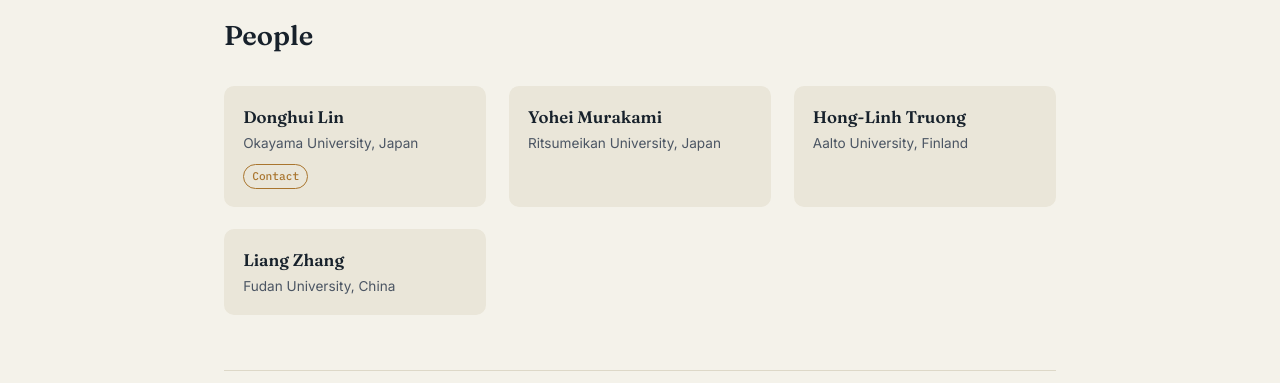
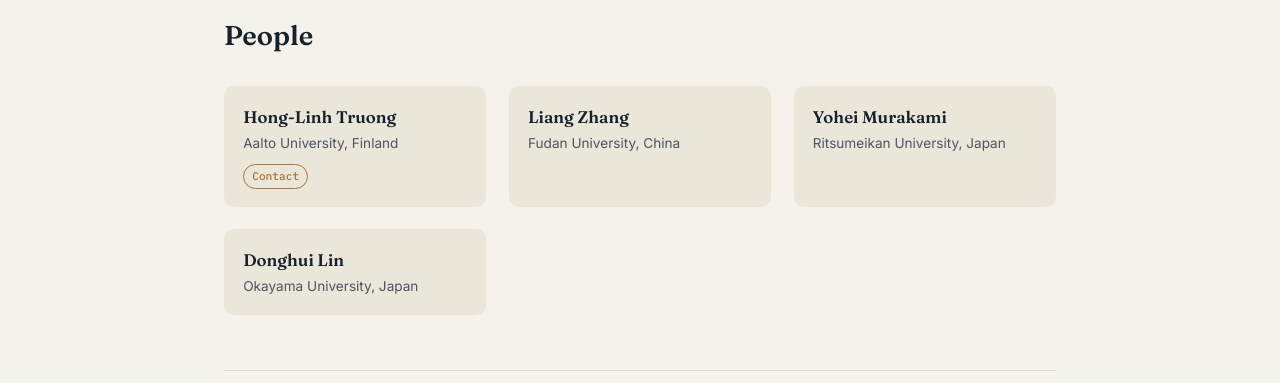
Before and after one commit to istdas/istdas.github.io, a Jekyll site: the page built from index.md, in a window 1280 px wide. Shown: the part 1183-1566 px from the top of the page. Built offline with Jekyll 4.4.1, drawn with Linux system fonts in a browser that asks for light colours.

```diff
--- a/index.md
+++ b/index.md
@@ -18,15 +18,15 @@ topics:
     description: "Goals, models, and protocols for coordinating AI-intensive services under uncertainty and shifting service-level agreements."
 
 people:
+  - name: "Hong-Linh Truong"
+    role: "Aalto University, Finland"
+    tag: "Contact"
+  - name: "Liang Zhang"
+    role: "Fudan University, China"
+  - name: "Yohei Murakami"
+    role: "Ritsumeikan University, Japan"
   - name: "Donghui Lin"
     role: "Okayama University, Japan"
-    tag: "Contact"
-  - name: "Yohei Murakami"
-    role: "Ritsumeikan University, Japan"
-  - name: "Hong-Linh Truong"
-    role: "Aalto University, Finland"
-  - name: "Liang Zhang"
-    role: "Fudan University, China"
 
 meetings:
   - label: "First meeting"
```
